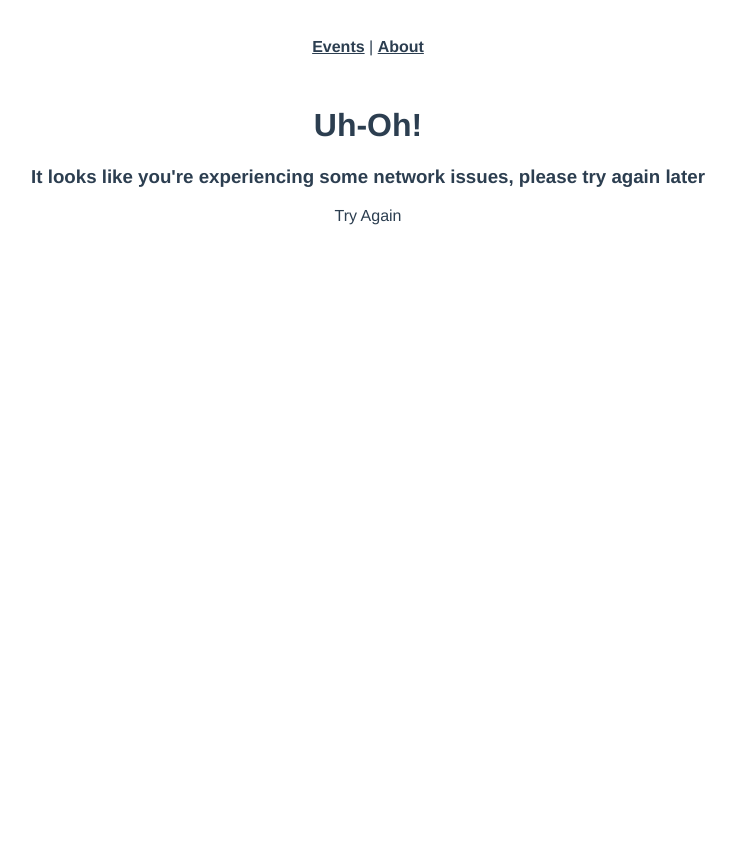
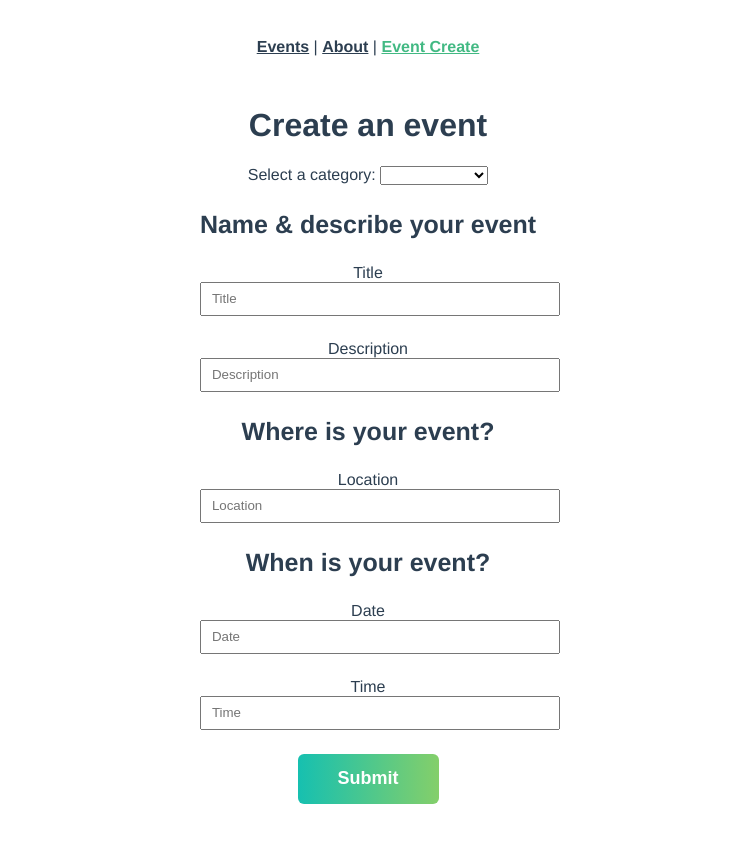
Before and after one commit to PASSIONCORNERS/real_world_vue, a Vue app: page /event/create in a window 1280 px wide. Before the commit this address led to /network-error. Shown: the top 842 px of the page, without its empty margins (272-1008 px from the left). Before the commit the page ends 800 px from the top, so only its background shows below. Built offline with nearby package versions, Linux system fonts and the light colour scheme; no server answers.

Commit message:
vuex & switch db to local

```diff
--- /dev/null
+++ b/db.json
@@ -0,0 +1,34 @@
+{
+  "events": [
+    {
+      "id": 123,
+      "category": "animal welfare",
+      "title": "Cat Adoption Day",
+      "description": "Find your new feline friend at this event.",
+      "location": "Meow Town",
+      "date": "January 28, 2022",
+      "time": "12:00",
+      "organizer": "Kat Laydee"
+    },
+    {
+      "id": 456,
+      "category": "food",
+      "title": "Community Gardening",
+      "description": "Join us as we tend to the community edible plants.",
+      "location": "Flora City",
+      "date": "March 14, 2022",
+      "time": "10:00",
+      "organizer": "Fern Pollin"
+    },
+    {
+      "id": 789,
+      "category": "sustainability",
+      "title": "Beach Cleanup",
+      "description": "Help pick up trash along the shore.",
+      "location": "Playa Del Carmen",
+      "date": "July 22, 2022",
+      "time": "11:00",
+      "organizer": "Carey Wales"
+    }
+  ]
+}
--- a/package.json
+++ b/package.json
@@ -3,7 +3,7 @@
   "version": "0.1.0",
   "private": true,
   "scripts": {
-    "serve": "vue-cli-service serve",
+    "serve": "vue-cli-service serve & json-server --watch db.json",
     "build": "vue-cli-service build",
     "lint": "vue-cli-service lint"
   },
@@ -11,6 +11,7 @@
     "axios": "^0.24.0",
     "core-js": "^3.6.5",
     "nprogress": "^0.2.0",
+    "uuid": "^8.3.2",
     "vue": "^3.0.0",
     "vue-router": "^4.0.0-0",
     "vuex": "^4.0.0-0"
--- a/src/App.vue
+++ b/src/App.vue
@@ -5,7 +5,8 @@
     </div>
     <div id="nav">
       <router-link :to="{ name: 'EventList' }">Events</router-link> |
-      <router-link :to="{ name: 'About' }">About</router-link>
+      <router-link :to="{ name: 'About' }">About</router-link> |
+      <router-link :to="{ name: 'EventCreate' }">Event Create</router-link>
     </div>
     <router-view />
   </div>
@@ -51,7 +52,59 @@
   color: #42b983;
 }
 
+/* form */
+button {
+  align-items: center;
+  height: 50px;
+  padding: 0 40px;
+  background: linear-gradient(to right, #16c0b0, #84cf6a);
+  color: #ffffff;
+  border: none;
+  border-radius: 6px;
+  font-size: 18px;
+  font-weight: 800;
+  cursor: pointer;
+  transition: all 0.2s linear;
+}
+button:hover {
+  -webkit-transform: scale(1.02);
+  transform: scale(1.01);
+  box-shadow: 0 3px 12px 0 rgba(0, 0, 0, 0.2);
+}
+h2 {
+  font-size: 40px;
+  font-weight: 700;
+}
+h3 {
+  font-size: 25px;
+  font-weight: 700;
+}
 h4 {
   font-size: 20px;
+  font-weight: 700;
+}
+input {
+  display: block;
+  width: 100%;
+  height: 30px;
+  margin-bottom: 24px;
+}
+input[type="text"] {
+  padding: 0px 10px;
+}
+input:focus {
+  border-color: #16c0b0;
+  outline: 0;
+}
+.form-container {
+  display: flex;
+  justify-content: center;
+  flex-direction: column;
+  align-items: center;
+  margin-bottom: 10%;
+}
+select:focus {
+  border-color: #16c0b0;
+  outline: 0;
 }
 </style>
--- a/src/main.js
+++ b/src/main.js
@@ -1,7 +1,13 @@
 import { createApp } from "vue"
 import App from "./App.vue"
 import router from "./router"
-import GStore from "./store"
+// import GStore from "./store"
+import store from "./store"
 import "nprogress/nprogress.css"
+import { reactive } from "vue"
 
-createApp(App).use(router).provide("GStore", GStore).mount("#app")
+// createApp(App).use(router).provide("GStore", GStore).mount("#app")
+
+const GStore = reactive({ flashMessage: "", event: null })
+
+createApp(App).use(store).use(router).provide("GStore", GStore).mount("#app")
--- a/src/router/index.js
+++ b/src/router/index.js
@@ -3,6 +3,7 @@
 import NotFound from "../components/NotFound"
 import NetworkError from "../views/NetworkError.vue"
 import EventList from "../views/EventList.vue"
+import EventCreate from "../views/EventCreate.vue"
 import EventDetail from "../views/event/Detail.vue"
 import EventLayout from "../views/event/Layout.vue"
 import EventRegister from "../views/event/Register.vue"
@@ -17,6 +18,11 @@
     name: "EventList",
     component: EventList,
     props: (route) => ({ page: parseInt(route.query.page) || 1 }),
+  },
+  {
+    path: "/event/create",
+    name: "EventCreate",
+    component: EventCreate,
   },
   {
     path: "/events/:id",
--- a/src/services/EventService.js
+++ b/src/services/EventService.js
@@ -1,7 +1,7 @@
 import axios from "axios"
 
 const apiClient = axios.create({
-  baseURL: "https://my-json-server.typicode.com/Code-Pop/Touring-Vue-Router",
+  baseURL: "http://localhost:3000",
   withCredentials: false,
   headers: {
     Accept: "application/json",
--- a/src/store/index.js
+++ b/src/store/index.js
@@ -1,3 +1,12 @@
-import { reactive } from "vue"
+// import { reactive } from "vue"
+// export default reactive({ flashMessage: "", event: null })
 
-export default reactive({ flashMessage: "", event: null })
+import { createStore } from "vuex"
+export default createStore({
+  state: {
+    user: "Phong Truong",
+  },
+  mutations: {},
+  actions: {},
+  modules: {},
+})
--- /dev/null
+++ b/src/views/EventCreate.vue
@@ -0,0 +1,79 @@
+<template>
+  <h1>Create an event</h1>
+  <div class="form-container">
+    <form @submit.prevent="onSubmit">
+      <label>Select a category: </label>
+      <select v-model="event.category">
+        <option
+          v-for="option in categories"
+          :value="option"
+          :key="option"
+          :selected="option === event.category"
+        >
+          {{ option }}
+        </option>
+      </select>
+
+      <h3>Name & describe your event</h3>
+
+      <label>Title</label>
+      <input v-model="event.title" type="text" placeholder="Title" />
+
+      <label>Description</label>
+      <input
+        v-model="event.description"
+        type="text"
+        placeholder="Description"
+      />
+
+      <h3>Where is your event?</h3>
+
+      <label>Location</label>
+      <input v-model="event.location" type="text" placeholder="Location" />
+
+      <h3>When is your event?</h3>
+      <label>Date</label>
+      <input v-model="event.date" type="text" placeholder="Date" />
+
+      <label>Time</label>
+      <input v-model="event.time" type="text" placeholder="Time" />
+
+      <button type="submit">Submit</button>
+    </form>
+  </div>
+</template>
+<script>
+import { v4 as uuidV4 } from "uuid"
+export default {
+  data() {
+    return {
+      categories: [
+        "sustainability",
+        "nature",
+        "animal welfare",
+        "housing",
+        "education",
+        "food",
+        "community",
+      ],
+      event: {
+        id: "",
+        category: "",
+        title: "",
+        description: "",
+        location: "",
+        date: "",
+        time: "",
+        organizer: "",
+      },
+    }
+  },
+  methods: {
+    onSubmit() {
+      this.event.id = uuidV4()
+      this.event.organizer = this.$store.state.user
+      console.log("Event:", this.event)
+    },
+  },
+}
+</script>
```
Also changed, not shown: 2 other files (tests, documents, lock files or other folders).
